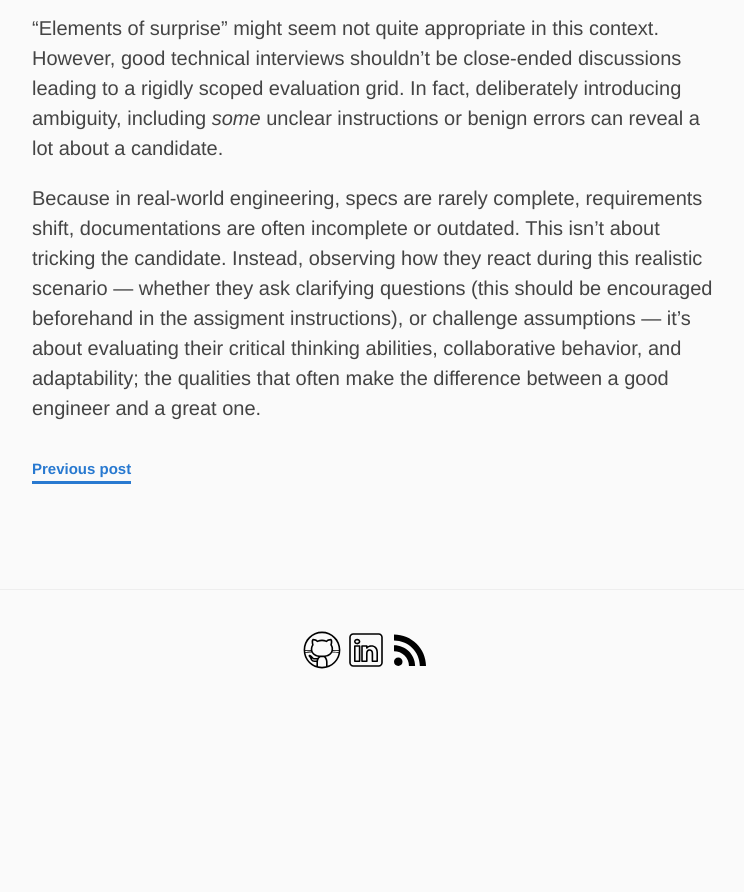
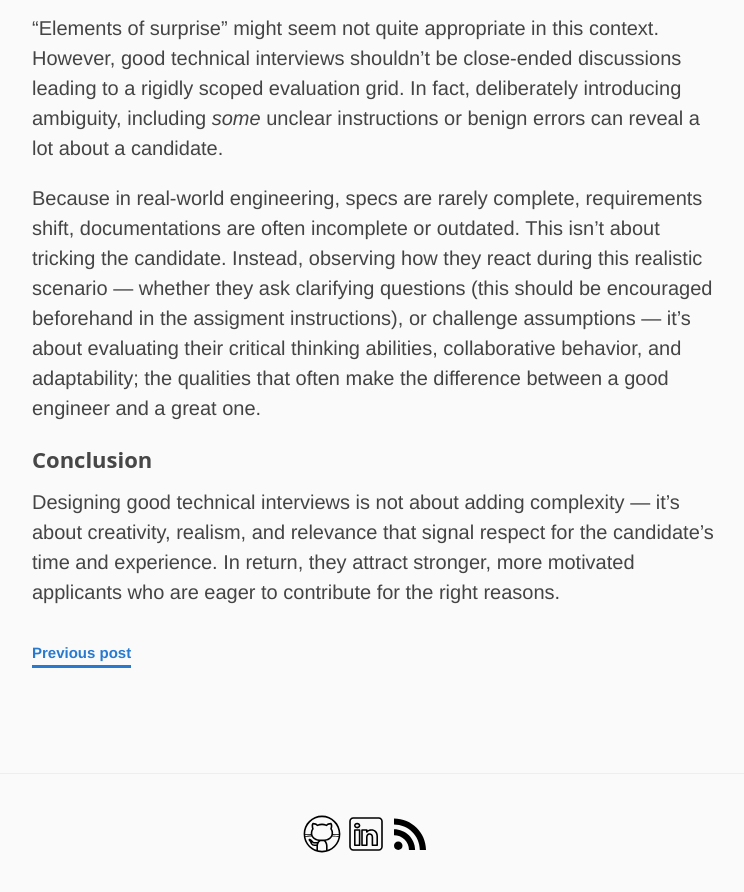
Before and after one commit to n-eq/n-eq.github.io, a Jekyll site: the page built from _posts/2025-05-19-the-perfect-technical-interview.md, in a window 1280 px wide and 900 px high, scrolled down 2194 px. Shown: the top 892 px of the window, without its empty margins (138-882 px from the left). Built offline with Jekyll 4.4.1, drawn with Linux system fonts in a browser that asks for light colours; before the commit the page ends 2910 px from its top, so only the background shows below that.

Commit message:
Add conclusion

```diff
--- a/_posts/2025-05-19-the-perfect-technical-interview.md
+++ b/_posts/2025-05-19-the-perfect-technical-interview.md
@@ -73,3 +73,9 @@ react during this realistic scenario — whether they ask clarifying questions (
 encouraged beforehand in the assigment instructions), or challenge assumptions — it's about
 evaluating their critical thinking abilities, collaborative behavior, and adaptability; the
 qualities that often make the difference between a good engineer and a great one.
+
+## Conclusion
+
+Designing good technical interviews is not about adding complexity — it’s about creativity, realism,
+and relevance that signal respect for the candidate’s time and experience. In return, they attract stronger,
+more motivated applicants who are eager to contribute for the right reasons.
```
